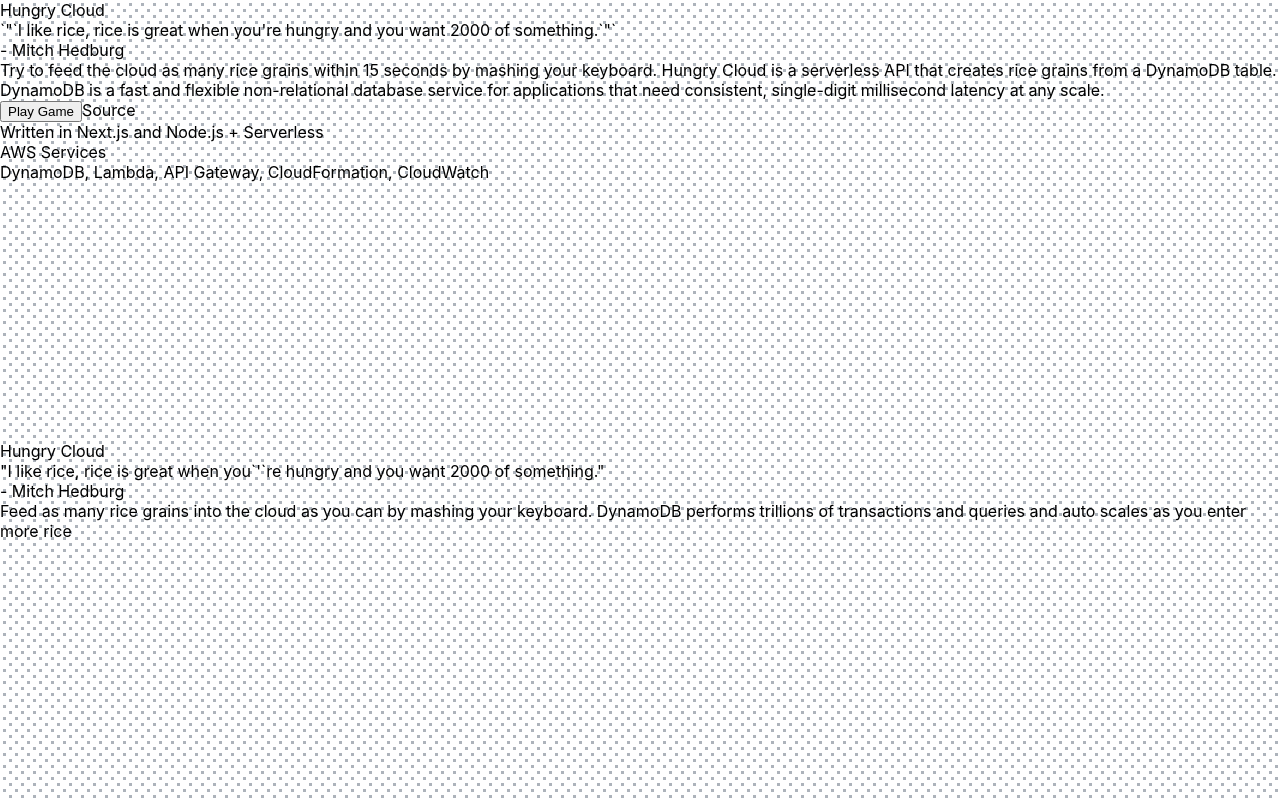
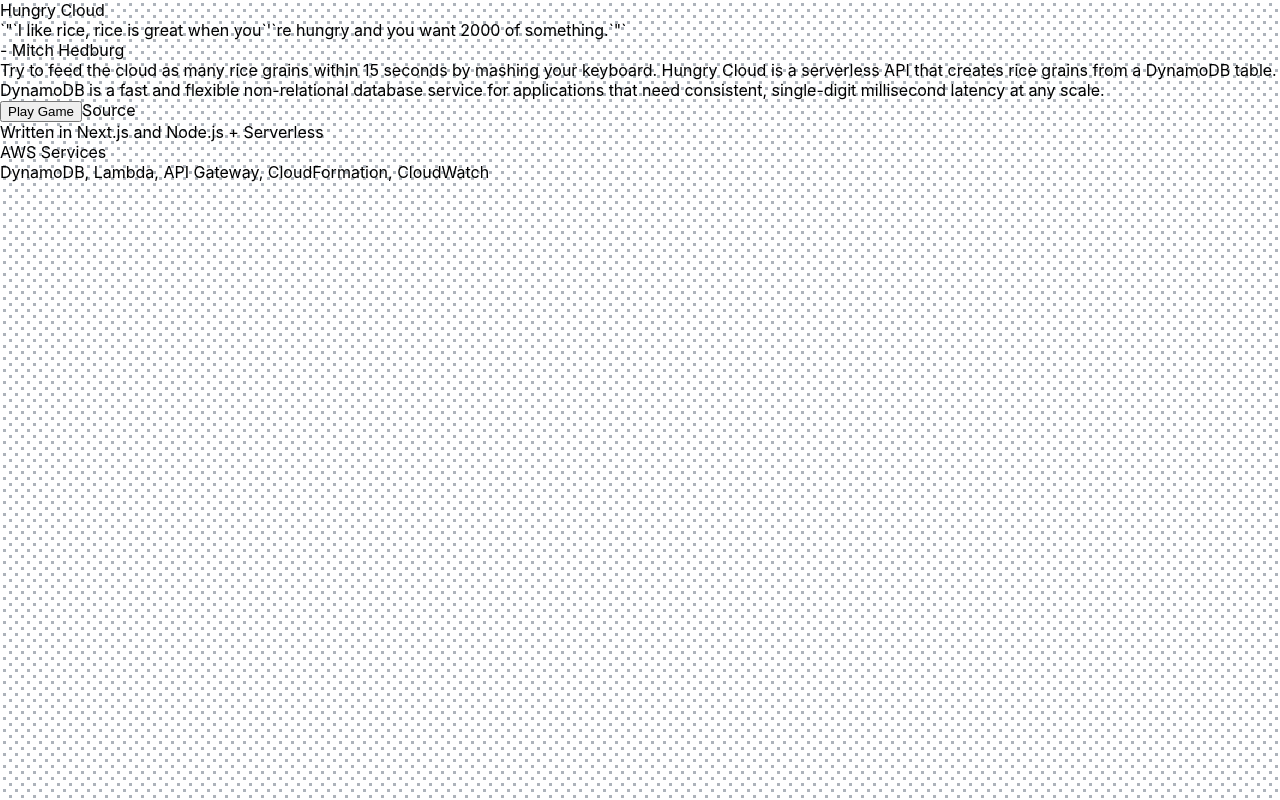
Before and after one commit to friendlymatthew/hungrycloud, a Next.js app: page / in a window 1280 px wide. Built offline with nearby package versions, Linux system fonts and the light colour scheme.

Commit message:
re-vercel deployment issues

```diff
--- a/components/NavBar.js
+++ b/components/NavBar.js
@@ -12,11 +12,11 @@
               fill="none"
               viewBox="0 0 24 24"
               stroke="currentColor"
-              stroke-width="2"
+              strokeWidth="2"
             >
               <path
-                stroke-linecap="round"
-                stroke-linejoin="round"
+                strokeLinecap="round"
+                strokeLinejoin="round"
                 d="M3 15a4 4 0 004 4h9a5 5 0 10-.1-9.999 5.002 5.002 0 10-9.78 2.096A4.001 4.001 0 003 15z"
               />
             </svg>
--- a/pages/index.js
+++ b/pages/index.js
@@ -22,8 +22,8 @@
 
               <div className="text-xl italic font-medium">
                 <div>
-                `&quot;`I like rice, rice is great when you're hungry and you want
-                  2000 of something.`&quot;`
+                  `&quot;`I like rice, rice is great when you`&apos;`re hungry
+                  and you want 2000 of something.`&quot;`
                 </div>
                 <div className="mt-1">- Mitch Hedburg</div>
               </div>
@@ -33,8 +33,9 @@
                   Try to feed the cloud as many rice grains within 15 seconds by
                   mashing your keyboard. Hungry Cloud is a serverless API that
                   creates rice grains from a DynamoDB table. DynamoDB is a fast
-                  and flexible non-relational database service for applications that need
-                  consistent, single-digit millisecond latency at any scale.
+                  and flexible non-relational database service for applications
+                  that need consistent, single-digit millisecond latency at any
+                  scale.
                 </div>
               </div>
 
@@ -54,7 +55,9 @@
               </section>
 
               <section className="pt-12 text-right">
-                <div className="py-1">Written in Next.js and Node.js + Serverless</div>
+                <div className="py-1">
+                  Written in Next.js and Node.js + Serverless
+                </div>
                 <div className="mb-4 mt-2">
                   AWS Services
                   <div>
@@ -64,32 +67,6 @@
               </section>
             </section>
           </section>
-
-          <section className="grid place-items-center h-screen text-black">
-            <div className="w-8/12 bg-white p-6 lg:p-32">
-              <section>
-                <div className="font-extrabold text-6xl italic mb-2">
-                  Hungry Cloud
-                </div>
-
-                <div className="text-2xl text-center py-4 text-zinc-900 font-medium ">
-                  <div>
-                    "I like rice, rice is great when you`&apos;`re hungry and you want
-                    2000 of something."
-                  </div>
-                  <div>- Mitch Hedburg</div>
-                </div>
-              </section>
-
-              <section className="py-8">
-                <div className="text-4xl font-medium text-zinc-800  opacity-100">
-                  Feed as many rice grains into the cloud as you can by mashing
-                  your keyboard. DynamoDB performs trillions of transactions and
-                  queries and auto scales as you enter more rice
-                </div>
-              </section>
-            </div>
-          </section>
         </section>
       </body>
     </div>
```
